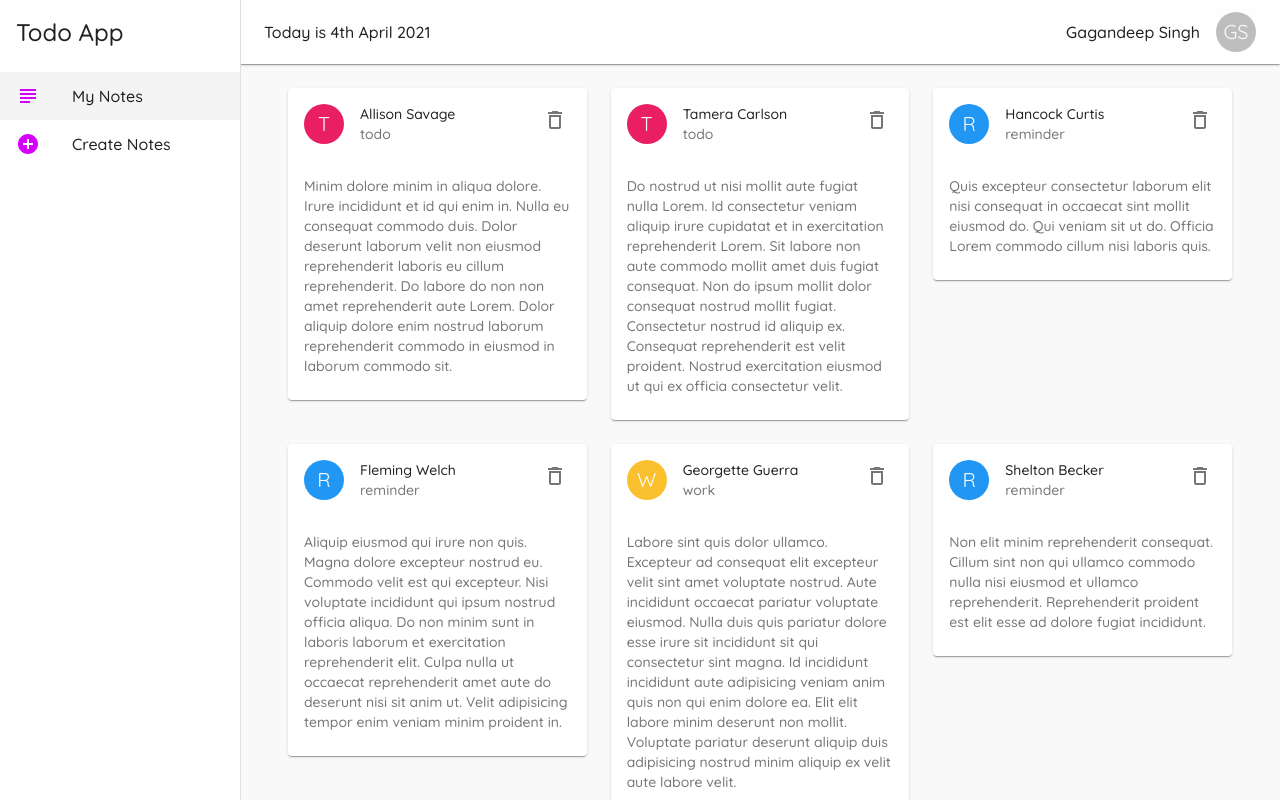
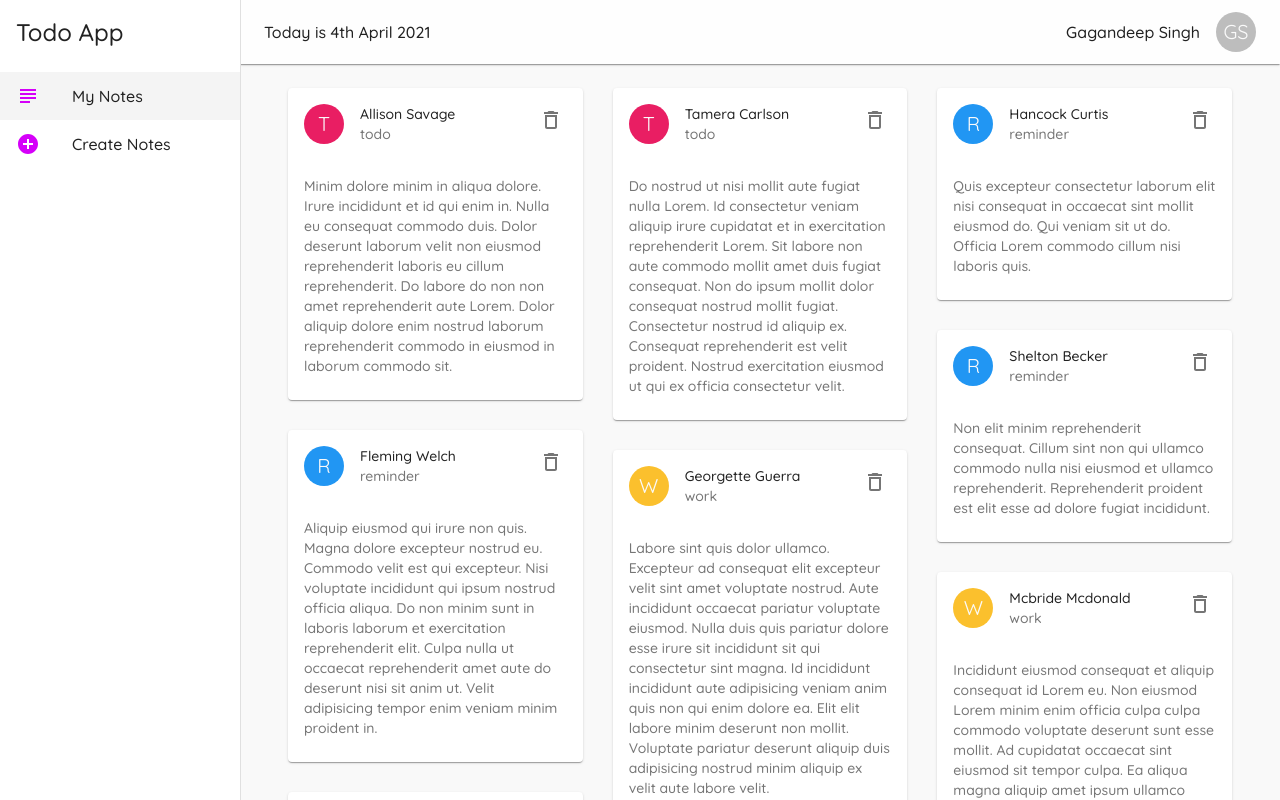
Before and after one commit to Gagandeep39/react-material-notes, a React (Create React App) app: page / in a window 1280 px wide. Shown: the top 800 px of the page. Built offline with nearby package versions, Linux system fonts and the light colour scheme; data requests are answered from the project's data file.

Commit message:
Switched to masonry layout

```diff
--- a/src/index.css
+++ b/src/index.css
@@ -13,3 +13,23 @@
   font-family: source-code-pro, Menlo, Monaco, Consolas, 'Courier New',
     monospace;
 }
+
+/* Refer docs at https://www.npmjs.com/package/react-masonry-css */
+.my-masonry-grid {
+  display: -webkit-box; /* Not needed if autoprefixing */
+  display: -ms-flexbox; /* Not needed if autoprefixing */
+  display: flex;
+  margin-left: -30px; /* gutter size offset */
+  width: auto;
+}
+.my-masonry-grid_column {
+  padding-left: 30px; /* gutter size */
+  background-clip: padding-box;
+}
+
+/* Style your items */
+.my-masonry-grid_column > div {
+  /* change div to reference your elements you put in <Masonry> */
+  /* background: grey; */
+  margin-bottom: 30px;
+}
--- a/src/pages/Notes.js
+++ b/src/pages/Notes.js
@@ -1,9 +1,15 @@
-import { Container, Grid } from '@material-ui/core';
+import { Container } from '@material-ui/core';
 import React, { useEffect, useState } from 'react';
+import Masonry from 'react-masonry-css';
 import NoteCard from '../components/NoteCard';
 
 const Notes = ({ inMemoryNotes }) => {
   const [notes, setNotes] = useState([]);
+  const breakpoints = {
+    default: 3,
+    1100: 2,
+    700: 1,
+  };
   useEffect(() => {
     fetch('http://localhost:3001/notes')
       .then((res) => res.json())
@@ -21,13 +27,26 @@
 
   return (
     <Container>
-      <Grid container spacing={3}>
+      {/* Grid */}
+      {/* <Grid container spacing={3}>
         {notes.map((note) => (
           <Grid item xs={12} md={6} lg={4} key={note.id}>
             <NoteCard note={note} handleDelete={handleDelete} />
           </Grid>
         ))}
-      </Grid>
+      </Grid> */}
+      {/* Masonry */}
+      <Masonry
+        breakpointCols={breakpoints}
+        className="my-masonry-grid"
+        columnClassName="my-masonry-grid_column"
+      >
+        {notes.map((note) => (
+          <div key={note.id}>
+            <NoteCard note={note} handleDelete={handleDelete} />
+          </div>
+        ))}
+      </Masonry>
     </Container>
   );
 };
```
